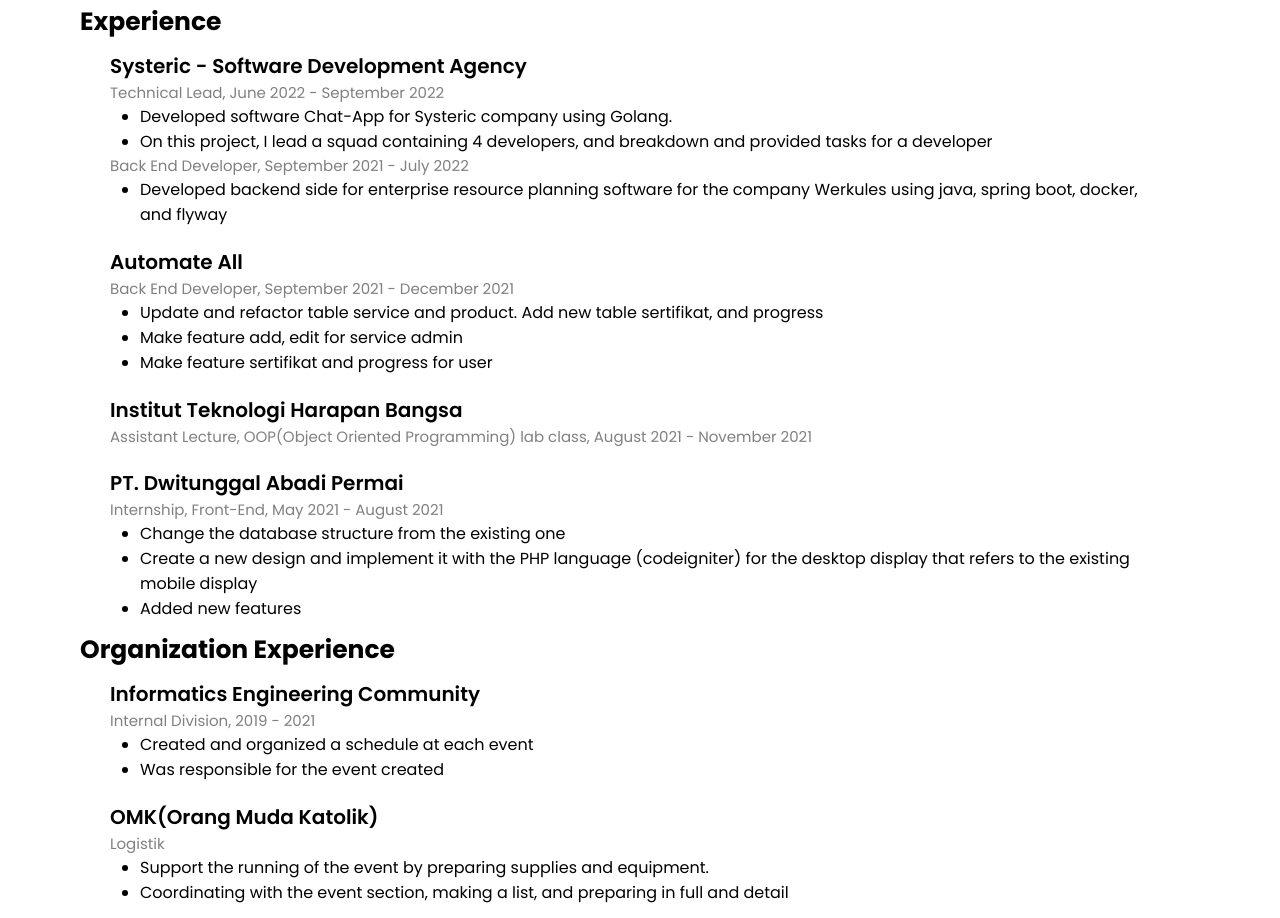
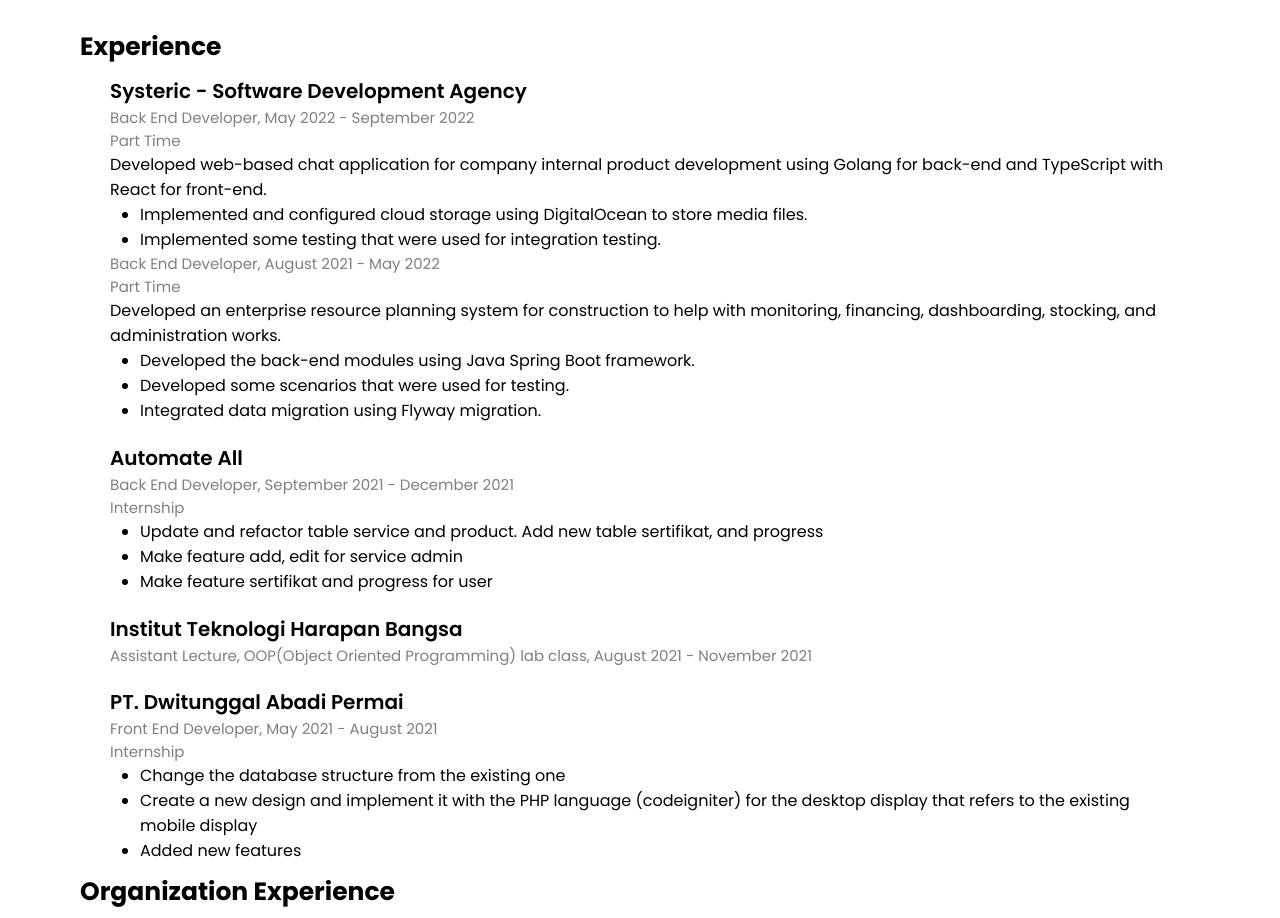
Before and after one commit to michaelsepthian/michaelsepthian.github.io, a plain HTML site: page index.html in a window 1280 px wide. Shown: the part 2288-3206 px from the top of the page. Drawn offline with nearby package versions, Linux system fonts and the light colour scheme.

Commit message:
Update index.html

```diff
--- a/index.html
+++ b/index.html
@@ -86,7 +86,7 @@
                     <div class="box">
                         <span class="material-icons">school</span>
                         <div class="text">Institut Teknologi Harapan Bangsa</div>
-                        <p>Bachelor of Informatics Engineering, August 2018 - present</p>
+                        <p>Bachelor of Informatics Engineering, August 2018 - March 2023</p>
                     </div>
                 </div>
                 <div class="card">
@@ -109,22 +109,26 @@
                 <div class="text">Experience</div>
                 <div class="list">
                     <p>Systeric - Software Development Agency</p>
-                    <div class="muted">Technical Lead, June 2022 - September 2022</div>
+                    <div class="muted">Back End Developer, May 2022 - September 2022</div>
+					<div class="muted">Part Time</div>
+					Developed web-based chat application for company internal product development using Golang for back-end and TypeScript with React for front-end.
                     <ul>
-                        <li>Developed software Chat-App for Systeric company using Golang.</li>
-                        <li>On this project, I lead a squad containing 4 developers, and breakdown and provided tasks
-                            for a developer</li>
+                        <li>Implemented and configured cloud storage using DigitalOcean to store media files.</li>
+                        <li>Implemented some testing that were used for integration testing.</li>
                     </ul>
-                    <div class="muted">Back End Developer, September 2021 - July 2022</div>
+                    <div class="muted">Back End Developer, August 2021 - May 2022</div>
+					<div class="muted">Part Time</div>
+					Developed an enterprise resource planning system for construction to help with monitoring, financing, dashboarding, stocking, and administration works.
                     <ul>
-                        <li>Developed backend side for enterprise resource planning software for the company Werkules
-                            using
-                            java, spring boot, docker, and flyway</li>
+                        <li>Developed the back-end modules using Java Spring Boot framework.</li>
+                        <li>Developed some scenarios that were used for testing.</li>
+                        <li>Integrated data migration using Flyway migration.</li>
                     </ul>
                 </div>
                 <div class="list">
                     <p>Automate All</p>
                     <div class="muted">Back End Developer, September 2021 - December 2021</div>
+					<div class="muted">Internship</div>
                     <ul>
                         <li>Update and refactor table service and product. Add new table sertifikat, and progress</li>
                         <li>Make feature add, edit for service admin</li>
@@ -138,7 +142,8 @@
                 </div>
                 <div class="list">
                     <p>PT. Dwitunggal Abadi Permai</p>
-                    <div class="muted">Internship, Front-End, May 2021 - August 2021</div>
+                    <div class="muted">Front End Developer, May 2021 - August 2021</div>
+					<div class="muted">Internship</div>
                     <ul>
                         <li>Change the database structure from the existing one</li>
                         <li>Create a new design and implement it with the PHP language (codeigniter) for the desktop
@@ -153,14 +158,6 @@
                     <ul>
                         <li>Created and organized a schedule at each event</li>
                         <li>Was responsible for the event created</li>
-                    </ul>
-                </div>
-                <div class="list">
-                    <p>OMK(Orang Muda Katolik)</p>
-                    <div class="muted">Logistik</div>
-                    <ul>
-                        <li>Support the running of the event by preparing supplies and equipment.</li>
-                        <li>Coordinating with the event section, making a list, and preparing in full and detail</li>
                     </ul>
                 </div>
             </div>
```
